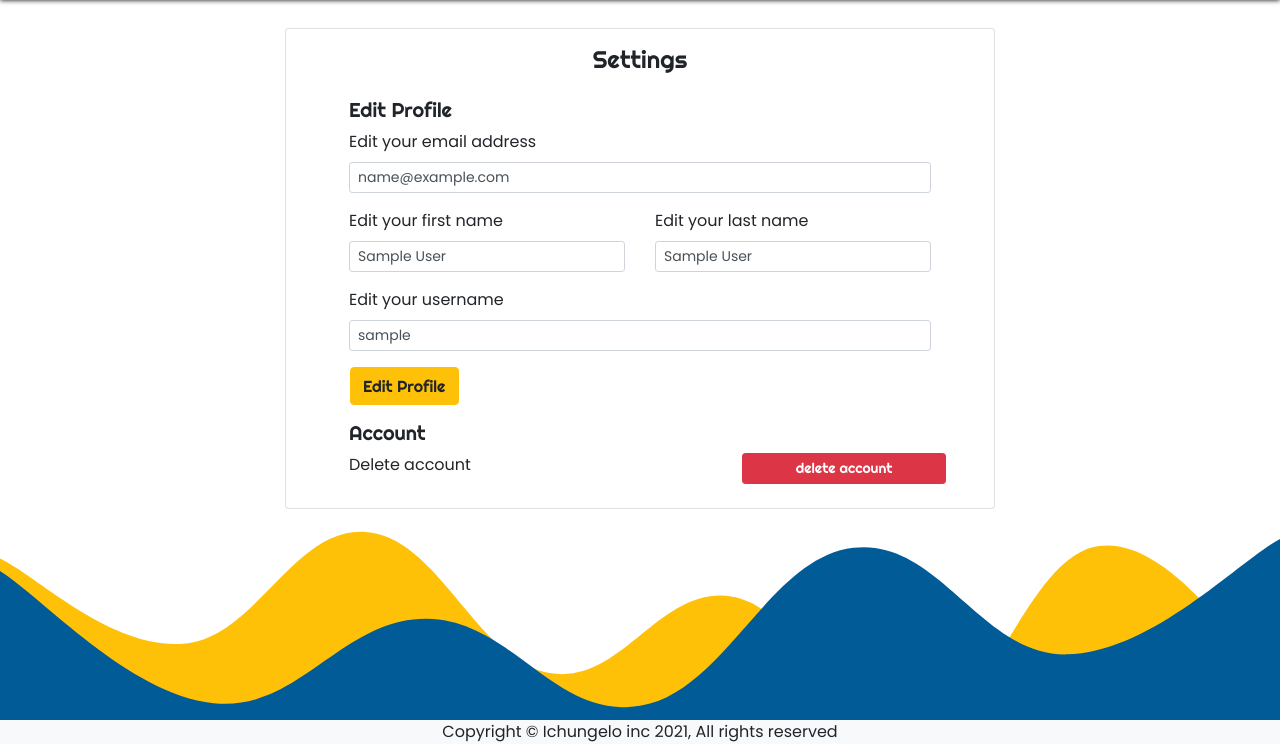
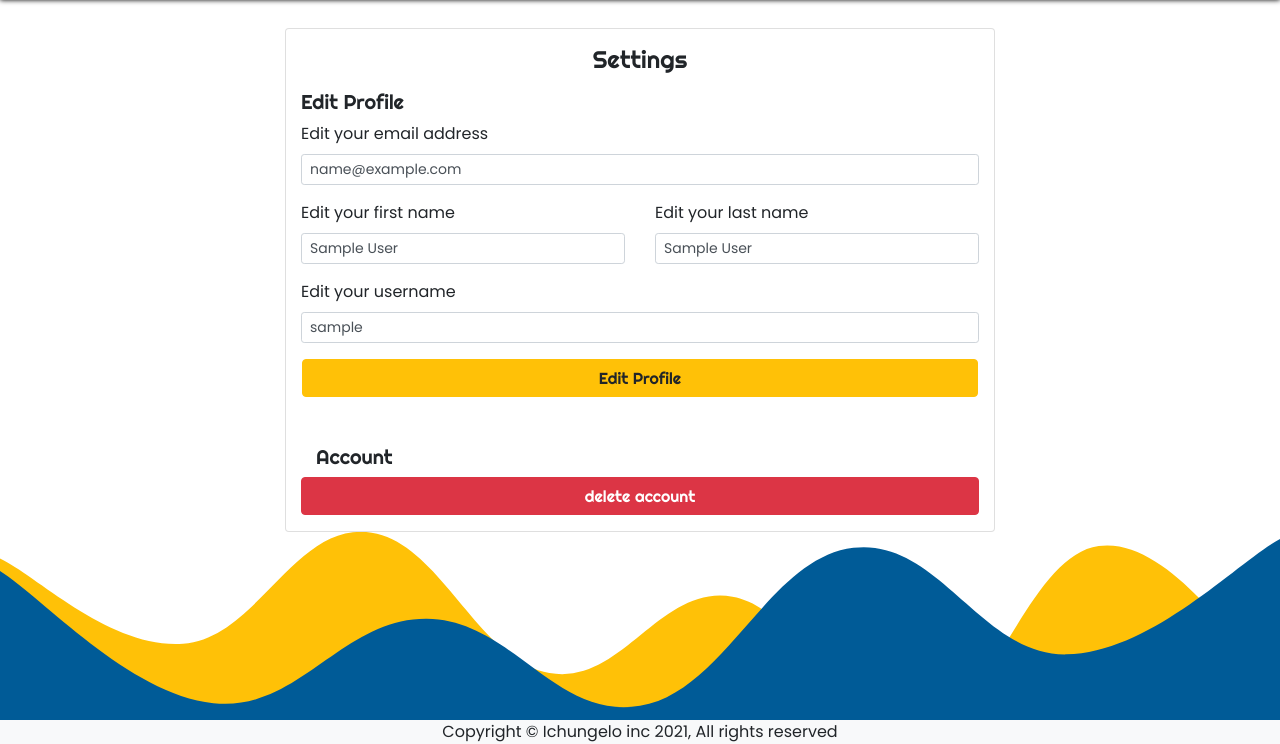
Before and after one commit to ichungelo/final-web, a PHP site: page /setting.php in a window 1280 px wide. Shown: the part 56-800 px from the top of the page. Run offline with PHP 8.4, Linux system fonts and the light colour scheme; the visitor is signed in with stand-in values (Sample User, id 1); data that the repository does not hold is empty.

Commit message:
arrange position setiing.php

```diff
--- a/setting.php
+++ b/setting.php
@@ -59,30 +59,33 @@ include("./handler.php");
       <div class="card my-1">
         <h4 class="card-title text-center my-3">Settings</h4>
         <div class="container">
-          <form class="row px-5 py-2" method="POST">
+          <form class="row" method="POST">
             <h5 class="col-12">Edit Profile</h5>
-            <div class="form-group col-12">
+            <div class="form-group col-md-12">
               <label for="email">Edit your email address</label>
               <input type="email" class="form-control form-control-sm" name="email" aria-describedby="emailHelp" placeholder="Enter your new email..." value="<?= $_SESSION['email'] ?>" required>
             </div>
-            <div class="form-group col-6">
+            <div class="form-group col-md-6">
               <label for="first-name">Edit your first name</label>
               <input type="text" class="form-control form-control-sm" name="first-name" placeholder="Enter your new first name..." value="<?= $_SESSION['firstName'] ?>" required>
             </div>
-            <div class="form-group col-6">
+            <div class="form-group col-md-6">
               <label for="last-name">Edit your last name</label>
               <input type="text" class="form-control form-control-sm" name="last-name" placeholder="Enter your new last name..." value="<?= $_SESSION['lastName'] ?>" required>
             </div>
-            <div class="form-group col-12">
+            <div class="form-group col-md-12">
               <label for="username">Edit your username</label>
               <input type="text" class="form-control form-control-sm" name="username" minlength="8" value="<?= $_SESSION['username'] ?>" placeholder="Enter your new username..." required>
             </div>
-            <button type="submit" class="btn btn-warning mx-3" name="profileUpdate" onclick="return confirm('Are you sure you want to update your profile?')">Edit Profile</button>
+            <button type="submit" class="btn btn-warning mx-3 btn-block" name="profileUpdate" onclick="return confirm('Are you sure you want to update your profile?')">Edit Profile</button>
           </form>
-          <div class="row px-5 py-2">
-            <h5 class="col-12">Account</h5>
-            <p class="col-8">Delete account</p>
-            <a class="col-4 btn btn-sm btn-danger mb-3" href="account-delete.php" onclick="return confirm('Are you sure you want to delete your account?')">delete account</a>
+          <div class="mt-5">
+            <div class="container">
+              <div class="row">
+                <h5 class="col-12">Account</h5>
+                <a class="btn-block btn btn-danger mb-3" href="account-delete.php" onclick="return confirm('Are you sure you want to delete your account?')">delete account</a>
+              </div>
+            </div>
           </div>
         </div>
 
```
